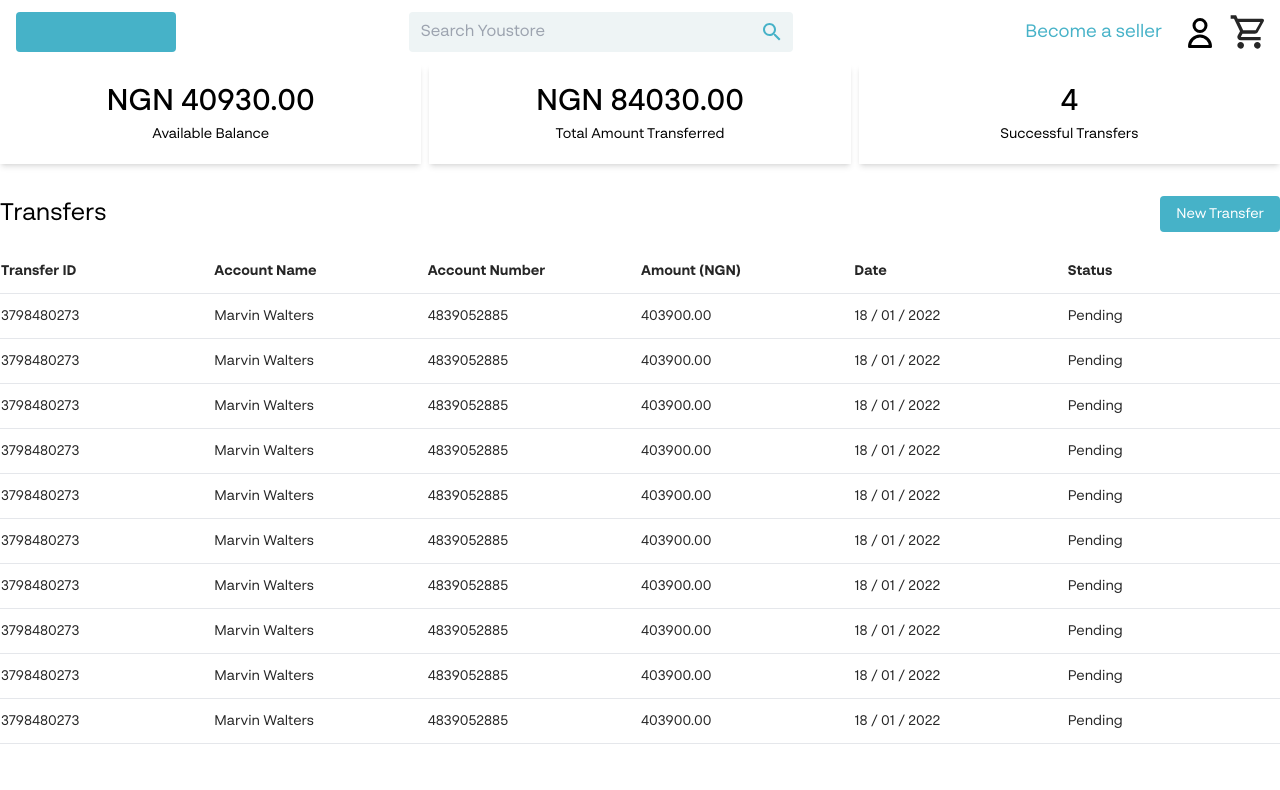
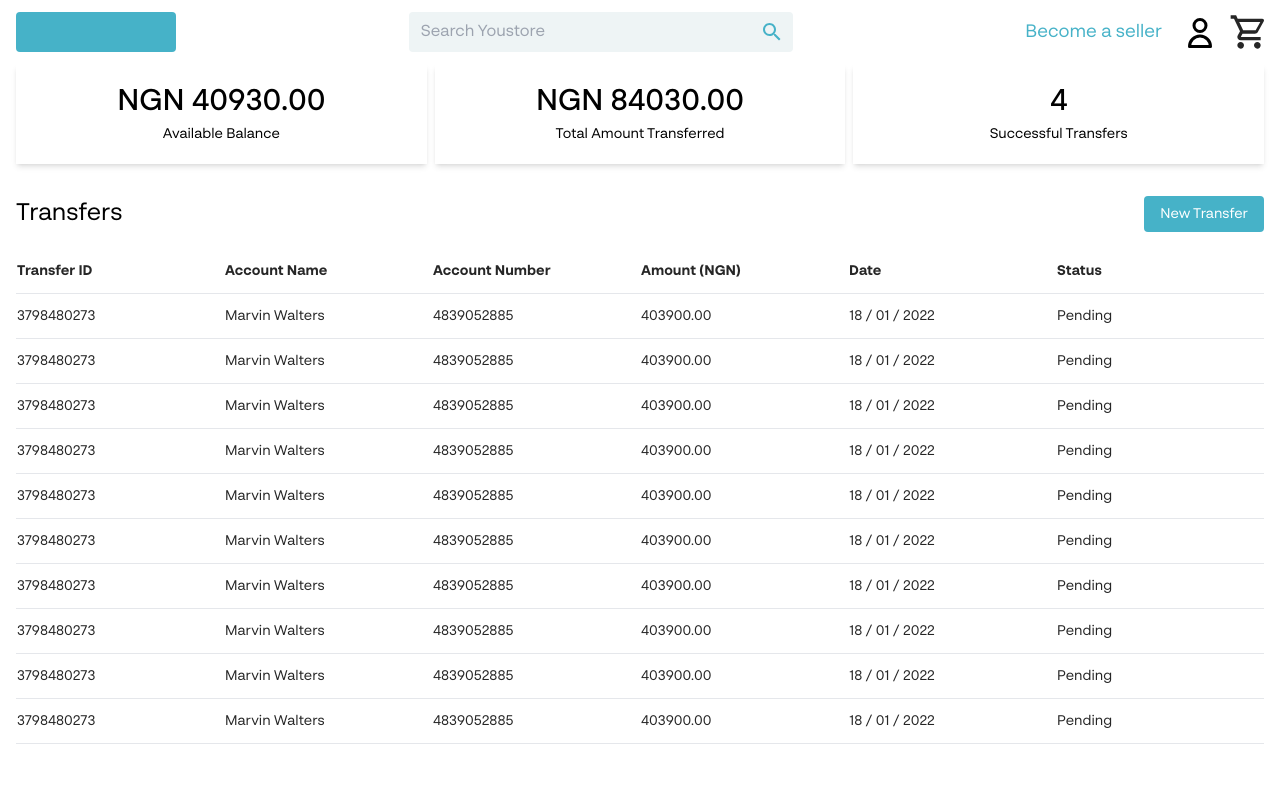
Before and after one commit to muideenjamiu01/multi-merchant_e-commerce, a Nuxt app: page /merchant/withdrawals in a window 1280 px wide. Shown: the top 790 px of the page. Built offline with nearby package versions, Linux system fonts and the light colour scheme.

Commit message:
style: added padding

```diff
--- a/pages/merchant/withdrawals.vue
+++ b/pages/merchant/withdrawals.vue
@@ -1,5 +1,5 @@
 <template>
-  <div>
+  <div class="px-4">
     <MerchantWithdrawalsStats />
     <MerchantWithdrawalsTransfers />
     <MerchantWithdrawalsBeneficiaries />
```
